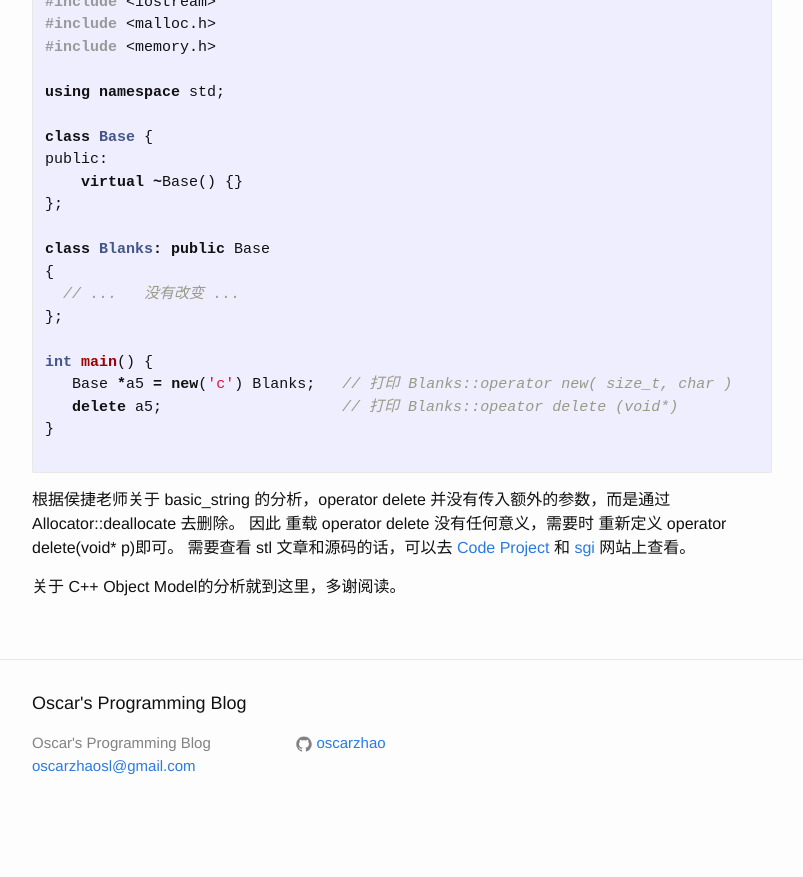
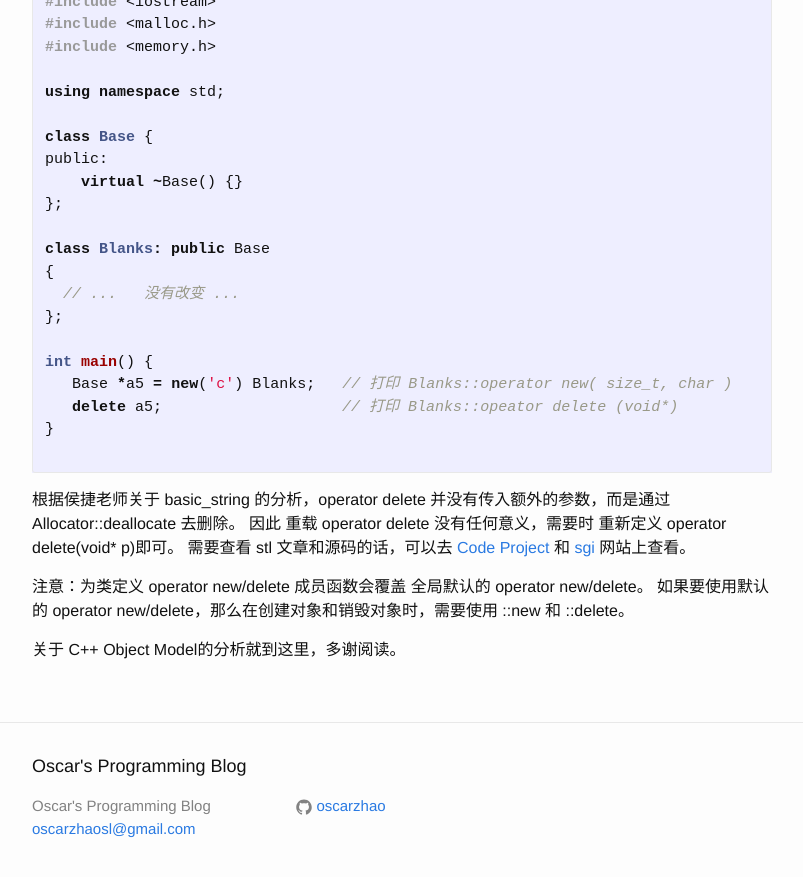
Before and after one commit to oscarzhao/oscarzhao.github.io, a Jekyll site: the page built from _posts/2016-08-10-week04-oop-advanced-2.markdown, in a window 1280 px wide and 900 px high, scrolled down 10938 px. Shown: the top 877 px of the window, without its empty margins (238-1041 px from the left). Built offline with Jekyll 4.4.1, drawn with Linux system fonts in a browser that asks for light colours; before the commit the page ends 11775 px from its top, so only the background shows below that.

Commit message:
add descriptions on global scope new and delete, ::

```diff
--- a/_posts/2016-08-10-week04-oop-advanced-2.markdown
+++ b/_posts/2016-08-10-week04-oop-advanced-2.markdown
@@ -477,4 +477,7 @@ int main() {
 因此 重载 operator delete 没有任何意义，需要时 重新定义 operator delete(void* p)即可。
 需要查看 stl 文章和源码的话，可以去 [Code Project](http://www.codeproject.com/KB/stl/ "stl") 和 [sgi](https://www.sgi.com/tech/stl/download.html "sgi") 网站上查看。
 
+注意：为类定义 operator new/delete 成员函数会覆盖 全局默认的 operator new/delete。
+如果要使用默认的 operator new/delete，那么在创建对象和销毁对象时，需要使用 ::new 和 ::delete。
+
 关于 C++ Object Model的分析就到这里，多谢阅读。
```
